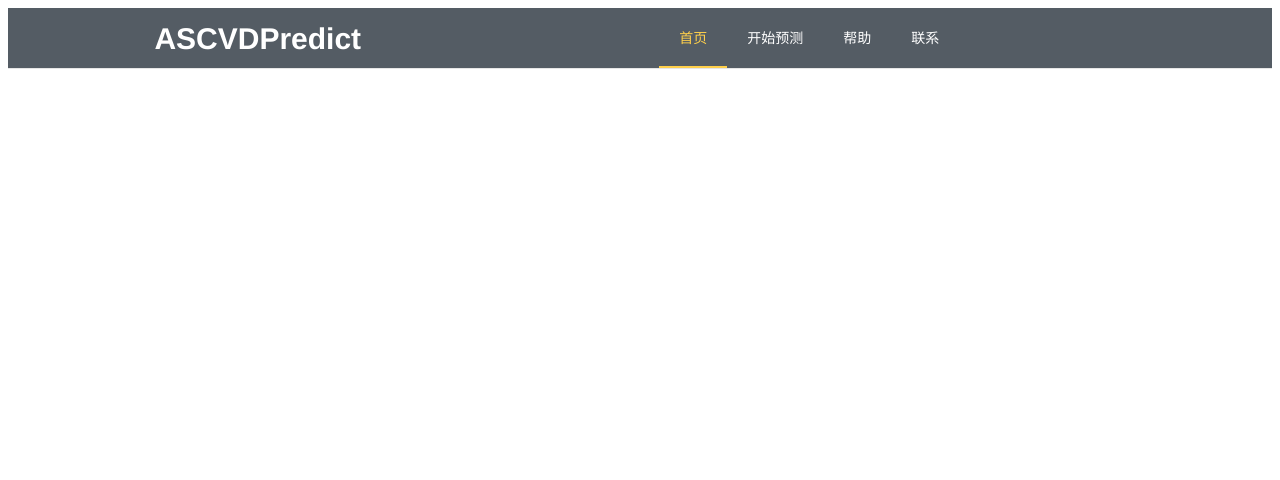
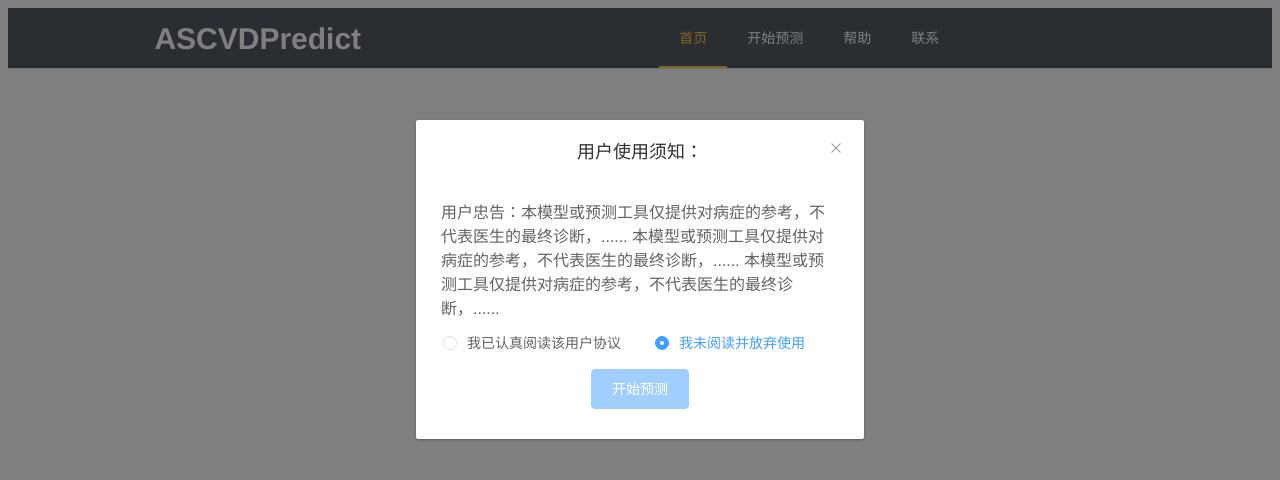
Before and after one commit to adoreCandlelight/ascvd_predict, a Vue app: page /#/server in a window 1280 px wide. Before the commit this address led to /#/home. Shown: the top 480 px of the page. Built offline with nearby package versions, Linux system fonts and the light colour scheme.

Commit message:
增加用户使用协议

```diff
--- a/src/components/Server.vue
+++ b/src/components/Server.vue
@@ -1,20 +1,51 @@
 <template>
     <div>
-
+        <div>
+            <v-header></v-header>
+        </div>
+        <div>
+            <el-dialog title="用户使用须知：" :visible.sync="centerDialogVisible" width="35%" center>
+                <span class="agreementContent">用户忠告：本模型或预测工具仅提供对病症的参考，不代表医生的最终诊断，......
+                    本模型或预测工具仅提供对病症的参考，不代表医生的最终诊断，......
+                    本模型或预测工具仅提供对病症的参考，不代表医生的最终诊断，......
+                </span>
+                <div class="ratioArea">
+                    <el-radio-group v-model="agreementRadio" @change="isStartButtonDisabled">
+                        <el-radio :label="0" class="ratioText">我已认真阅读该用户协议</el-radio>
+                        <el-radio :label="1" class="ratioText">我未阅读并放弃使用</el-radio>
+                    </el-radio-group>
+                </div>
+                <div class="dialogFooter">
+                    <el-button id="startButton" type="primary" :disabled="isDisabled" @click="centerDialogVisible = false">开始预测</el-button>
+                </div>
+            </el-dialog>
+        </div>
     </div>
 </template>
 
 <script>
+import Header from './Header'
+
 export default {
     data() {
         return {
+            centerDialogVisible: true,
+            agreementRadio: 1,
+            isDisabled: true,
 
         }
     },
     components: {
-
+        'v-header': Header
     },
     methods: {
+        isStartButtonDisabled(value) {
+            if (value == 0) {
+                this.isDisabled = false;
+            } else {
+                this.isDisabled = true;
+            }
+        },
 
     },
     mounted() {
@@ -24,5 +55,16 @@ export default {
 </script>
 
 <style scoped>
-
+.agreementContent {
+    font-size: 16px;
+}
+.ratioArea {
+    margin: 15px 0;
+}
+.ratioText {
+    padding: 2px;
+}
+.dialogFooter {
+    text-align: center;
+}
 </style>
--- a/src/main.js
+++ b/src/main.js
@@ -5,10 +5,13 @@ import App from './App'
 import router from './router'
 
 // 按需引入element ui
-import { Button, Menu, MenuItem } from 'element-ui';
+import { Button, Menu, MenuItem, Dialog, Radio, RadioGroup } from 'element-ui';
 Vue.use(Button);
 Vue.use(Menu);
 Vue.use(MenuItem);
+Vue.use(Dialog);
+Vue.use(Radio);
+Vue.use(RadioGroup);
 
 
 Vue.config.productionTip = false
--- a/src/router/index.js
+++ b/src/router/index.js
@@ -2,6 +2,7 @@ import Vue from 'vue'
 import Router from 'vue-router'
 // import HelloWorld from '@/components/HelloWorld'
 import Home from '../components/Home'
+import WebServer from '../components/Server'
 import Test from '../components/Test'
 
 Vue.use(Router)
@@ -14,6 +15,11 @@ export default new Router({
       component: Home
     },
     {
+      path: '/server',
+      name: 'server',
+      component: WebServer
+    },
+    {
       path: '/test',
       name: 'test',
       component: Test
```
